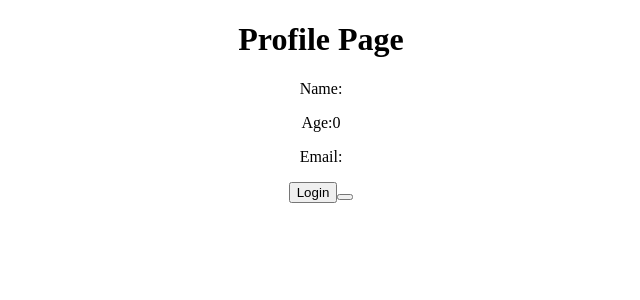
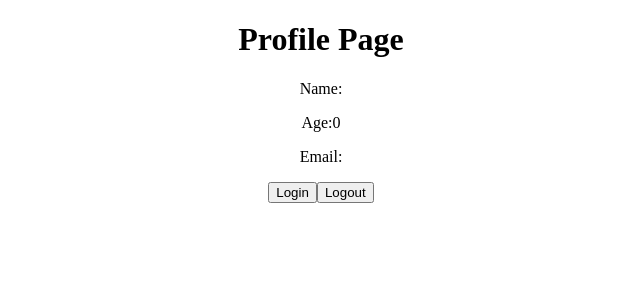
Before and after one commit to Gabeaya/Redux-Toolkit, a React (Create React App) app: page / in a window 1280 px wide. Shown: the top 300 px of the page, without its empty margins (319-959 px from the left). Built offline with nearby package versions, Linux system fonts and the light colour scheme.

Commit message:
Add a name for the button.

```diff
--- a/src/components/Login.js
+++ b/src/components/Login.js
@@ -18,6 +18,7 @@ function Login() {
           dispatch(logout());
         }}
         >
+          Logout
         </button>
     </div>
   );
```
